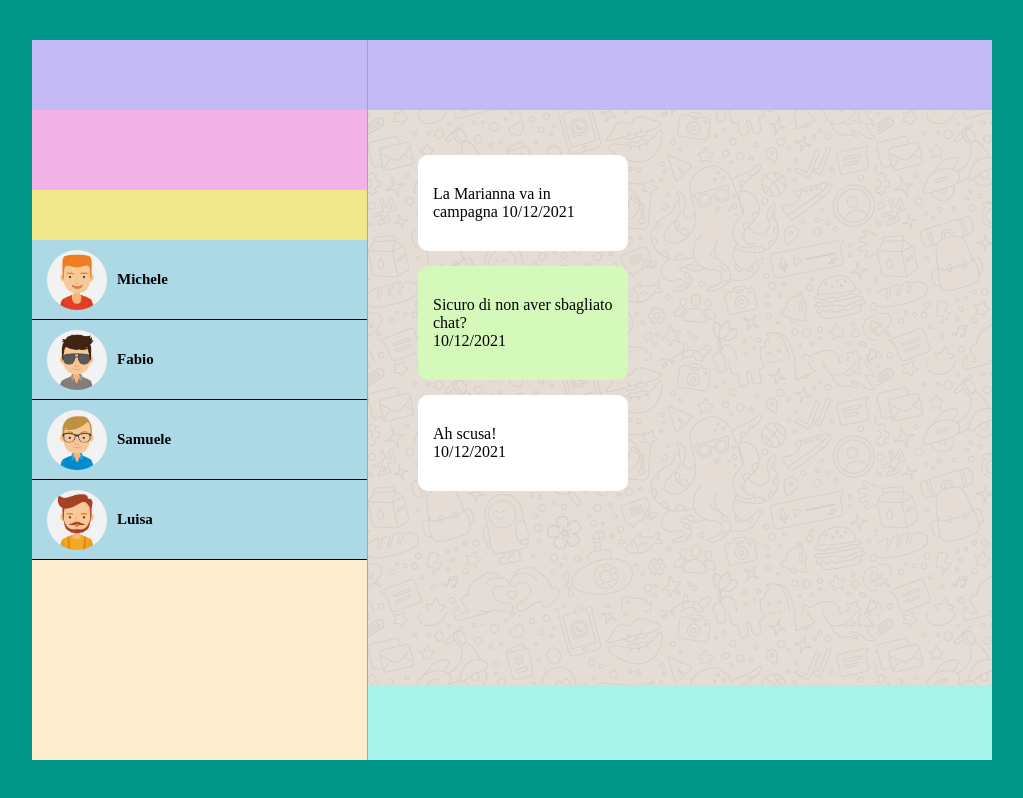
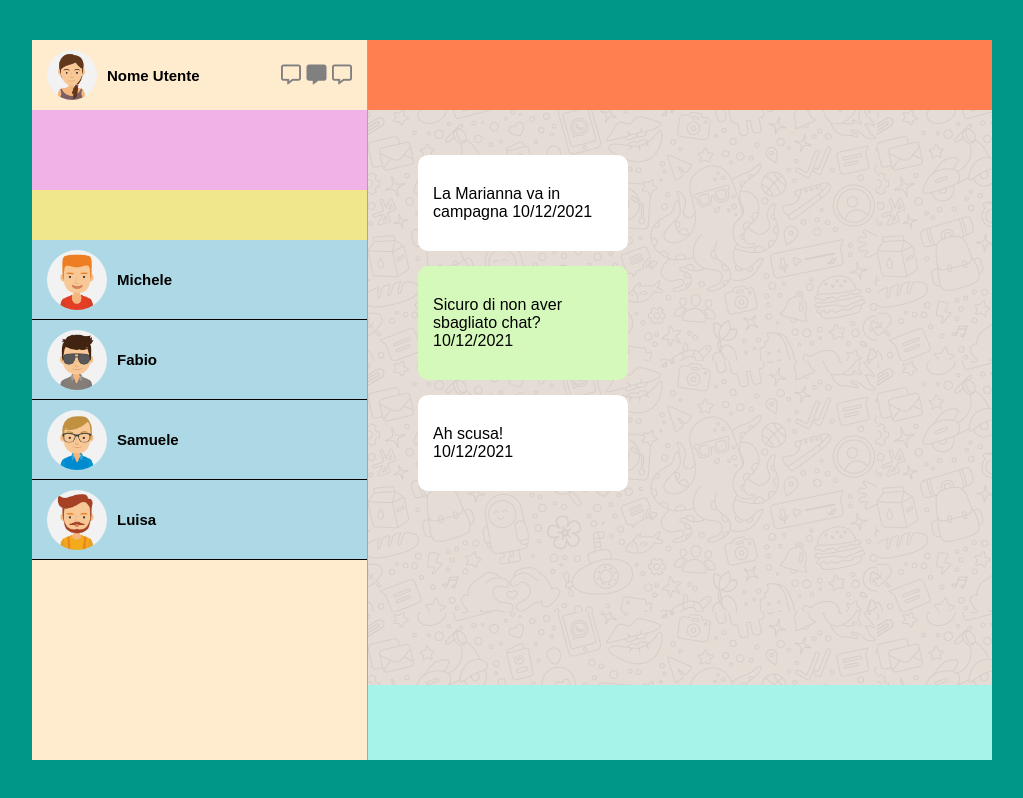
Before and after one commit to painteyes/vue-boolzapp, a plain HTML site: page index.html in a window 1280 px wide. Shown: the whole page, without its empty margins (128-1151 px from the left). Drawn offline with nearby package versions, Linux system fonts and the light colour scheme.

Commit message:
still adding style

```diff
--- a/css/style.css
+++ b/css/style.css
@@ -8,6 +8,10 @@
     /* border: 1px red solid;   */
 }
 
+/* COMMON */
+body{
+    font-family: 'Montserrat', sans-serif;
+}
 
 
 /* Wrapper & Container */
@@ -54,8 +58,6 @@
 /* Rows */
 .user-info, .contact-info{
     height: 70px;
-    /* test */
-    background-color:rgb(194, 185, 245);
 }
 .notification{
     height: 80px;
@@ -85,17 +87,49 @@
 }
 
 
-
-/* Contacts */
-.contacts img{
-    width: 60px;
+/* Contacts info */
+img{
     border-radius: 50%;
     margin-right: 5px;
 }
-.contacts span{
+.user img{
+    width: 50px;
+}
+.contacts img{
+    width: 60px;
+}
+
+
+
+
+
+.contacts span, .user-info span{
     font-size: 15px;
     font-weight: bold;
     margin-left: 5px;
+}
+/* User */
+.user {
+    display: flex;
+    justify-content: space-between;
+    align-items: center;
+    padding: 0 15px;
+}
+
+.user-info{
+    display: flex;
+    align-items: center;
+}
+
+.user .buttons{
+    color: grey;
+    font-size: 20px;
+}
+
+
+
+.user .buttons{
+    text-align: right;
 }
 
 /* Chat */
--- a/index.html
+++ b/index.html
@@ -20,10 +20,21 @@
 
             <div class="col-left">
 
-                <!-- User info -->
-                <div class="user-info">
+                <!-- User -->
+                <div class="user">
 
+                    <div class="user-info">
+                        <img src="img/avatar_io.jpg" alt="Mine avatar">
+                        <span>Nome Utente</span>
+                    </div>
+
+                    <div class="buttons">
+                        <i class="far fa-comment-alt"></i>
+                        <i class="fas fa-comment-alt"></i>
+                        <i class="far fa-comment-alt"></i>
+                    </div>
                 </div>
+
 
                 <!-- Notification -->
                 <div class="notification">
```
